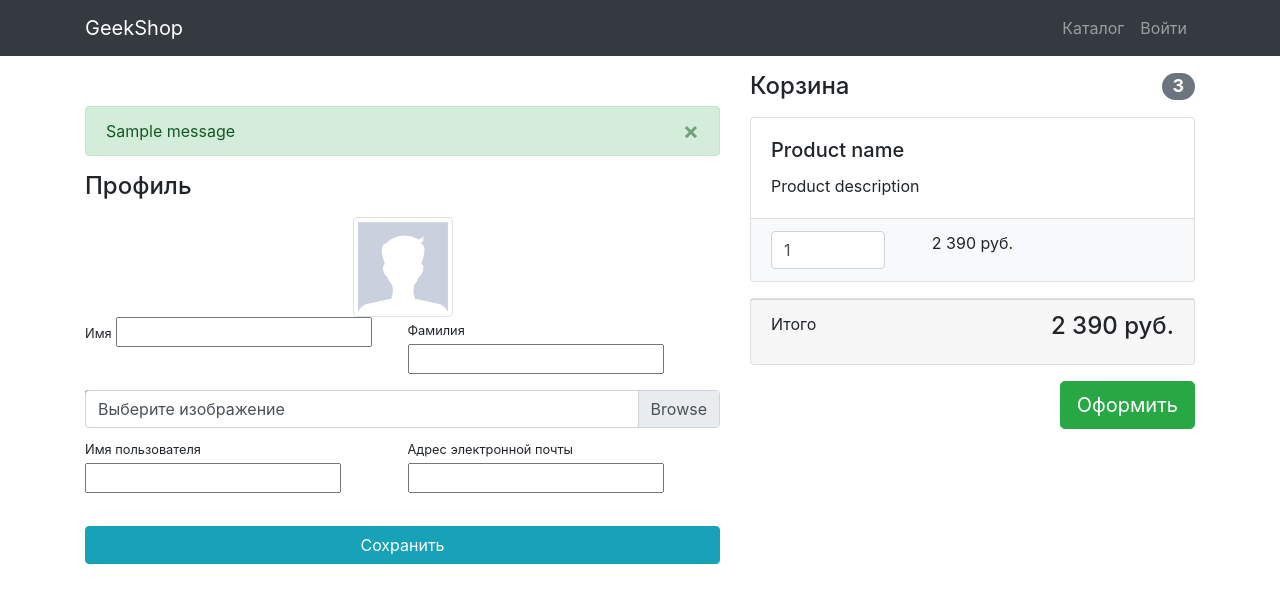
After one commit to TatianaKudryavtseva/geekshop, a Django app: template users/templates/users/profile.html in a window 1280 px wide. The commit adds this page. Shown: the top 603 px of the page. Run offline with Django 3.2, Linux system fonts and the light colour scheme; the template is opened without the code that fills it: most values are stand-ins (such as "Sample title", 1, 10 or a date in 2020); one stand-in notice (Sample message) is shown; form fields are guessed from the names that the template uses; some libraries are stand-ins or nearby versions.

Commit message:
реализован механизм редактирования информации о пользователе, добавлена обработка ошибок и сообщения об успешных действиях

```diff
--- a/products/templates/products/base.html
+++ b/products/templates/products/base.html
@@ -32,7 +32,7 @@
                 </li>
                 {% if user.is_authenticated %}
                      <li class="nav-item">
-                         <a class="nav-link" href="auth/profile.html">{{ user.username }}
+                         <a class="nav-link" href="{% url 'users:profile' %}">{{ user.username }}
                              <i class="fas fa-user-circle"></i>
                          </a>
                     </li>
--- /dev/null
+++ b/users/templates/users/profile.html
@@ -0,0 +1,114 @@
+{% extends 'products/base.html' %}
+{% load static %}
+
+
+{% block css %}
+    <link href="{% static 'css/profile.css' %}" rel="stylesheet">
+{% endblock %}
+
+
+{% block content %}
+    <div class="container">
+    <div class="row">
+        <div class="col-lg-7">
+            {% if messages or form.non_field_errors %}
+                <div class="alert
+                {% if messages %} alert-success {% else %} alert-warning {% endif %}
+                alert-dismissible fade show" role="alert" style="margin-top: 50px;">
+                    {% if messages %}
+                        {% for message in messages %}
+                            {{ message }}
+                        {% endfor %}
+                    {% else %}
+                        {{ form.non_field_errors }}
+                    {% endif %}
+                    <button type="button" class="close" data-dismiss="alert" aria-label="Close">
+                        <span aria-hidden="true">&times;</span>
+                    </button>
+                </div>
+            {% endif %}
+            <h4 class="mt-3 mb-3">Профиль</h4>
+            <div class="col-lg-12 text-center">
+                <img width="100" height="100"
+                     src="{% if user.image %} {{ user.image.url }} {% else %} {% static 'vendor/img/users/default_avatar.jpg' %} {% endif %}"
+                     class="img-thumbnail">
+            </div>
+            <form action="{% url 'users:profile' %}" method="post" enctype="multipart/form-data">
+                {% csrf_token %}
+                <div class="form-row">
+                    <div class="col-lg-6">
+                        <div class="form-group">
+                            <label class="small mb-1" for="{{ form.first_name.id_for_label }}">Имя</label>
+                            {{ form.first_name }}
+                        </div>
+                    </div>
+                    <div class="col-lg-6">
+                        <div class="form-group">
+                            <label class="small mb-1" for="{{ form.last_name.id_for_label }}">Фамилия</label>
+                            {{ form.last_name }}
+                        </div>
+                    </div>
+                </div>
+                <div class="form-row mb-2">
+                    <div class="col-lg-12">
+                        <div class="custom-file">
+                            {{ form.image }}
+                            <label class="custom-file-label" for="{{ form.image.id_for_label }}">Выберите изображение</label>
+                        </div>
+                    </div>
+                </div>
+                <div class="form-row">
+                    <div class="col-lg-6">
+                        <label class="small mb-1" for="{{ form.username.id_for_label }}">Имя пользователя</label>
+                        {{ form.username }}
+                    </div>
+                    <div class="col-lg-6">
+                        <label class="small mb-1" for="{{ form.email.id_for_label }}">Адрес электронной
+                            почты</label>
+                        {{ form.email }}
+                    </div>
+                </div>
+                <div class="form-row">
+                    <div class="col-lg-12" style="margin-top: 33px;">
+                        <input class="btn btn-info btn-block" type="submit" value="Сохранить">
+                    </div>
+                </div>
+            </form>
+        </div>
+        <div class="col-lg-5">
+            <h4 class="mt-3 mb-3 d-flex justify-content-between align-items-center mb-3">
+                Корзина <span class="badge badge-secondary badge-pill">3</span>
+            </h4>
+            <div class="card mb-3">
+                <div class="card-body">
+                    <h5 class="card-title">Product name</h5>
+                    <p class="card-text">Product description</p>
+                </div>
+                <ul class="list-group list-group-flush">
+                    <li class="list-group-item bg-light">
+                        <div class="row text-center">
+                            <div class="col-lg-4">
+                                <input name="basketID" type="number" class="form-control"
+                                       value="1" min="0">
+                            </div>
+                            <div class="col-lg-4">2 390 руб.</div>
+                            <div class="col-lg-4">
+                                <a href="#">
+                                    <i class="fas fa-trash"></i>
+                                </a>
+                            </div>
+                        </div>
+                    </li>
+                </ul>
+            </div>
+            <div class="card mb-3">
+                <div class="card-footer">
+                    <p class="float-left">Итого</p>
+                    <h4 class="float-right">2 390 руб.</h4>
+                </div>
+            </div>
+            <button type="button" class="btn btn-success btn-lg float-right">Оформить</button>
+        </div>
+    </div>
+</div>
+{%  endblock %}
--- a/users/urls.py
+++ b/users/urls.py
@@ -1,11 +1,12 @@
 from django.urls import path
 
-from users.views import login, registration, logout
+from users.views import login, registration, profile, logout
 
 app_name = 'users'
 
 urlpatterns = [
     path('login/', login, name='login'),
     path('registration/', registration, name='registration'),
+    path('profile/', profile, name='profile'),
     path('logout/', logout, name='logout')
 ]
```
Also changed, not shown: users/forms.py (+18 -1 lines), users/templates/users/login.html (+7 -7 lines), users/views.py (+14 -1 lines).
